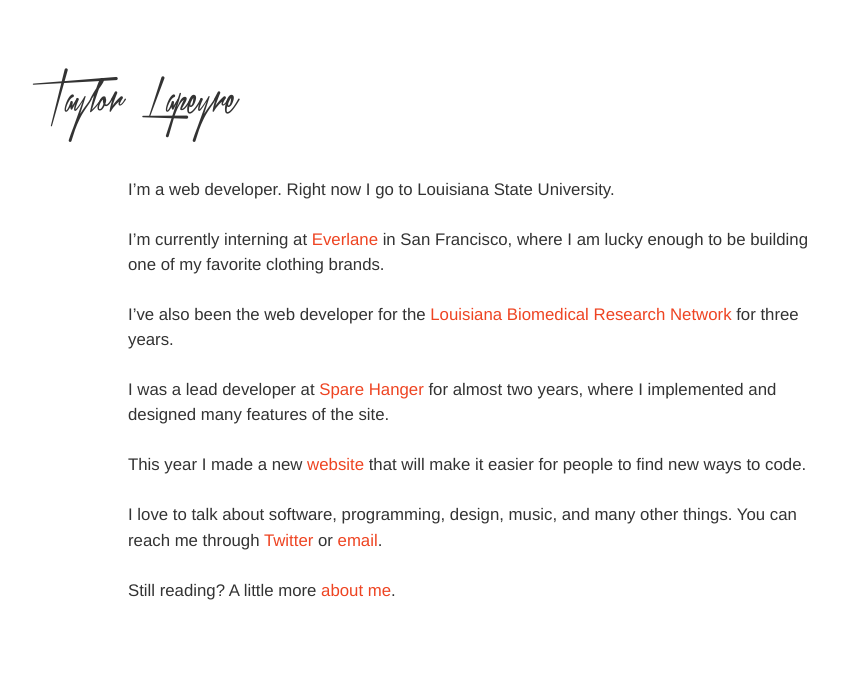
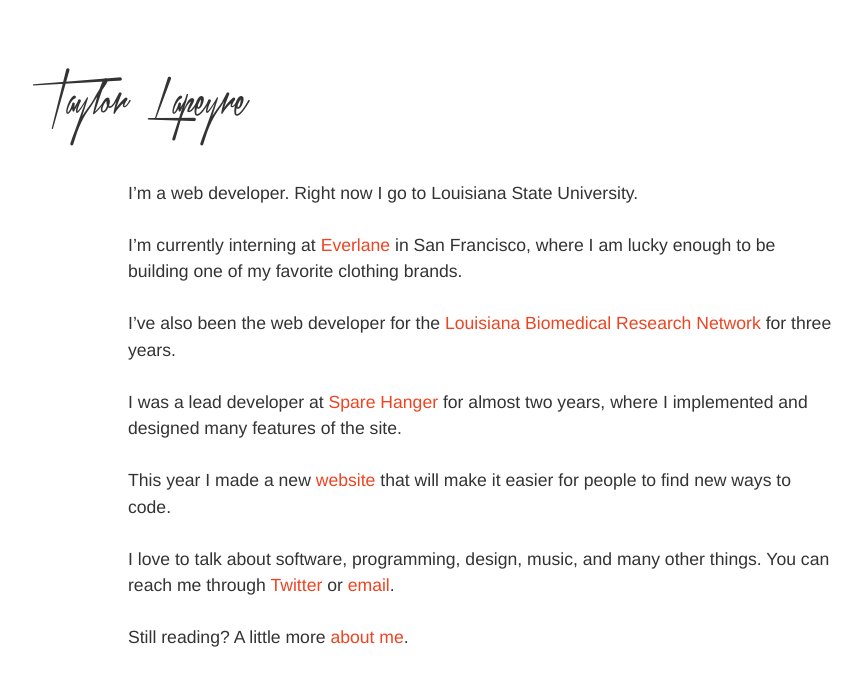
Before and after one commit to taylorlapeyre/taylorlapeyre.github.io, a Jekyll site: the page built from index.md, in a window 1280 px wide. Shown: the top 686 px of the page, without its empty margins (160-1022 px from the left). Built offline with Jekyll 4.4.1, drawn with Linux system fonts in a browser that asks for light colours; some web fonts are replaced.

Commit message:
try a new font style

```diff
--- a/assets/css/style.css
+++ b/assets/css/style.css
@@ -1,8 +1,8 @@
 body {
   margin: 0 auto;
   color: #333;
-  font-weight: 300;
-  font-size: 105%;
+  font-weight: normal;
+  font-size: 110%;
   font-family: 'Helvetica Neue', sans-serif;
   line-height: 1.5em;
   text-rendering: optimizeLegibility;
```
